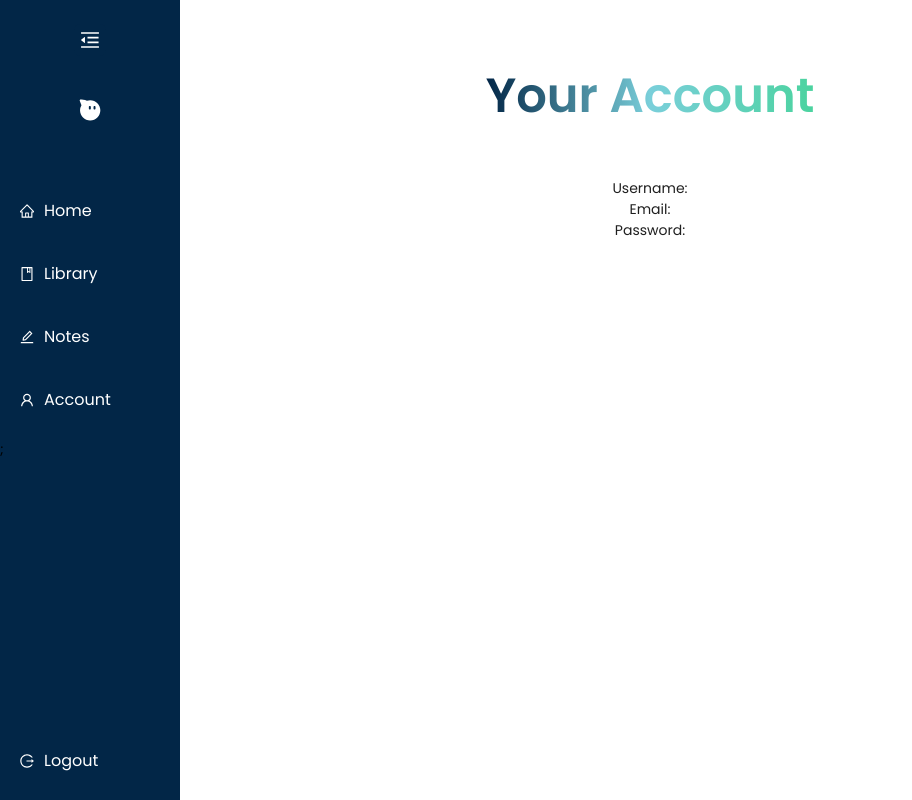
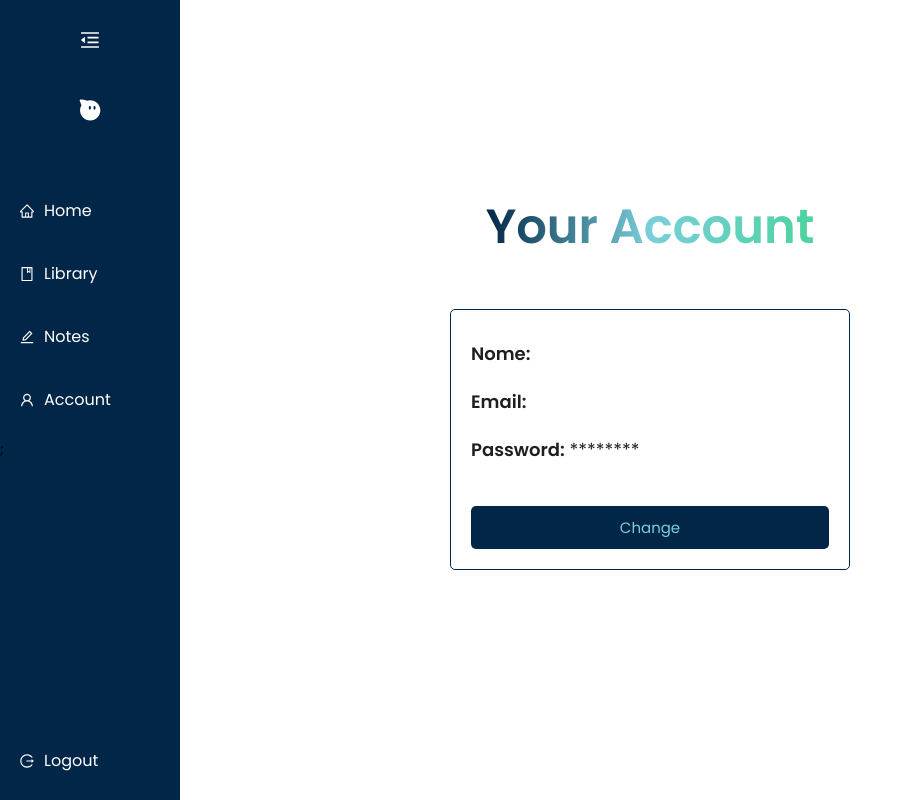
Before and after one commit to LisaB404/Full-Stack-Final-Project, a React (Vite) app in the folder client/: page /account in a window 1280 px wide. Shown: the whole page, without its empty margins (0-912 px from the left). Built offline with nearby package versions, Linux system fonts and the light colour scheme; no server answers.

Commit message:
Added code to change user info + style.

```diff
--- a/client/src/pages/Account.css
+++ b/client/src/pages/Account.css
@@ -2,7 +2,7 @@
     display: flex;
     flex-wrap: wrap;
     flex-direction: column;
-    justify-content: flex-start;
+    justify-content: center;
     align-items: center;
     margin: 60px 170px 60px 190px;
     min-height: 80vh;
@@ -10,9 +10,73 @@
     gap: 1rem;
 }
 
-.account-info{
-    display: flex;
+.form-container {
+    min-width: 400px;
+    margin: 0 auto;
+    padding: 20px;
+    border: 1px solid var(--primary-color);
+    border-radius: 5px;
+    font-size: 18px;
+    line-height: 3rem;
+}
+
+.change-btn {
+margin-top: 2rem;
+}
+
+.form-group {
+    margin-bottom: 15px;
+    min-width: 300px;
+}
+
+.form-group label {
+    display: block;
+    font-weight: bold;
+    margin-bottom: 5px;
+}
+
+.form-group input {
+    width: 100%;
+    padding: 8px;
+    font-size: 16px;
+    border: 1px solid var(--primary-color);
+    border-radius: 3px;
+}
+
+.submit-btn, .change-btn, .cancel-btn {
+    display: block;
+    width: 100%;
+    padding: 10px;
+    background-color: var(--primary-color);
+    color: var(--secondary-color);
+    border: none;
+    border-radius: 5px;
+    cursor: pointer;
+    font-size: 15px;
+}
+
+.submit-btn:hover, .change-btn:hover, .cancel-btn:hover {
+    background-color: var(--secondary-color);
+    color: var(--primary-color);
+}
+
+.cancel-btn {
+    margin-top: 0.5em;
+}
+
+.form-text {
+    margin-top: 15px;
+}
+
+@media (max-width: 768px) {
+    .account-container {
+    margin: 50px 50px;
+    padding: 0 10px;
     flex-direction: column;
-    justify-content: center;
-    align-items: center;
+  }
+
+  .title {
+    font-size: 2rem;
+    word-break: break-word;
+  }
 }
--- a/client/src/pages/Account.jsx
+++ b/client/src/pages/Account.jsx
@@ -1,15 +1,69 @@
-import React, { useState } from "react";
+import React, { useState, useEffect } from "react";
+import axios from "axios";
 import { Layout } from "antd";
 import Sidebar from "../components/Sidebar/Sidebar";
 import './Account.css'
+
 const { Sider, Content } = Layout;
 
 function Account() {
   const [collapsed, setCollapsed] = useState(false);
 
+  const [formData, setFormData] = useState({
+    name: "",
+    email: "",
+    password: "", // generalmente non visualizziamo la password esistente per sicurezza, ma la usiamo per aggiornamenti
+  });
+  const [editMode, setEditMode] = useState(false);
+  const [error, setError] = useState(null);
+
   const toggleCollapsed = () => {
     setCollapsed(!collapsed);
   };
+
+   // Recupera il token salvato (ad esempio in localStorage)
+   const token = localStorage.getItem("token");
+
+   // Carica i dati utente appena il componente monta
+   useEffect(() => {
+     axios
+       .get("http://localhost:3000/api/user", {
+         headers: { Authorization: `Bearer ${token}` },
+       })
+       .then((response) => {
+         const { name, email } = response.data;
+         setFormData({ name, email, password: "" });
+       })
+       .catch((err) => {
+         console.error("Errore nel recupero dei dati utente:", err);
+       });
+   }, [token]);
+
+   // Aggiornamento dello stato per ogni input modificato
+   const handleChange = (e) => {
+     setFormData((prevData) => ({
+       ...prevData,
+       [e.target.name]: e.target.value,
+     }));
+   };
+
+   // Gestione della submit del form per aggiornare le info
+   const handleSubmit = (e) => {
+     e.preventDefault();
+     axios
+       .put("/api/user", formData, {
+         headers: { Authorization: `Bearer ${token}` },
+       })
+       .then((response) => {
+         console.log("Utente aggiornato:", response.data);
+         setEditMode(false);
+         // opzionalmente puoi aggiornare lo stato o mostrare un messaggio di successo
+       })
+       .catch((err) => {
+         console.error("Errore nell'aggiornamento:", err);
+         setError(err.response?.data?.message || "Errore durante l'aggiornamento");
+       });
+   };
 
   return (
     <Layout>
@@ -29,11 +83,71 @@ function Account() {
             <h2 className="title">
               <span className="gradient-text">Your Account</span>
             </h2>
-            <div className="account-info">
-            <p>Username: </p>
-            <p>Email: </p>
-            <p>Password: </p>
-            </div>
+            {!editMode ? (
+              <div className="form-container">
+                <p>
+                  <strong>Nome:</strong> {formData.name}
+                </p>
+                <p>
+                  <strong>Email:</strong> {formData.email}
+                </p>
+                <p>
+                  <strong>Password:</strong> {"********"}
+                </p>
+                {/* Per motivi di sicurezza non si mostra la password */}
+                <button className="change-btn" onClick={() => setEditMode(true)}>Change</button>
+              </div>
+            ) : (
+              <form onSubmit={handleSubmit}>
+                <div className="form-group">
+                  <label htmlFor="name">Nome:</label>
+                  <input
+                    type="text"
+                    id="name"
+                    name="name"
+                    placeholder="Inserisci il tuo nome"
+                    value={formData.name}
+                    onChange={handleChange}
+                    required
+                  />
+                </div>
+                <div className="form-group">
+                  <label htmlFor="email">Email:</label>
+                  <input
+                    type="email"
+                    id="email"
+                    name="email"
+                    placeholder="Inserisci la tua email"
+                    value={formData.email}
+                    onChange={handleChange}
+                    required
+                  />
+                </div>
+                <div className="form-group">
+                  <label htmlFor="password">Password:</label>
+                  <input
+                    type="password"
+                    id="password"
+                    name="password"
+                    placeholder="Inserisci una nuova password"
+                    value={formData.password}
+                    onChange={handleChange}
+                    required
+                  />
+                </div>
+                {error && <p className="error">{error}</p>}
+                <button type="submit" className="submit-btn">
+                  Save
+                </button>
+                <button
+                  type="button"
+                  className="cancel-btn"
+                  onClick={() => setEditMode(false)}
+                >
+                  Cancel
+                </button>
+              </form>
+            )}
           </div>
         </Content>
       </Layout>
```
Also changed, not shown: 1 other file (tests, documents, lock files or other folders).
